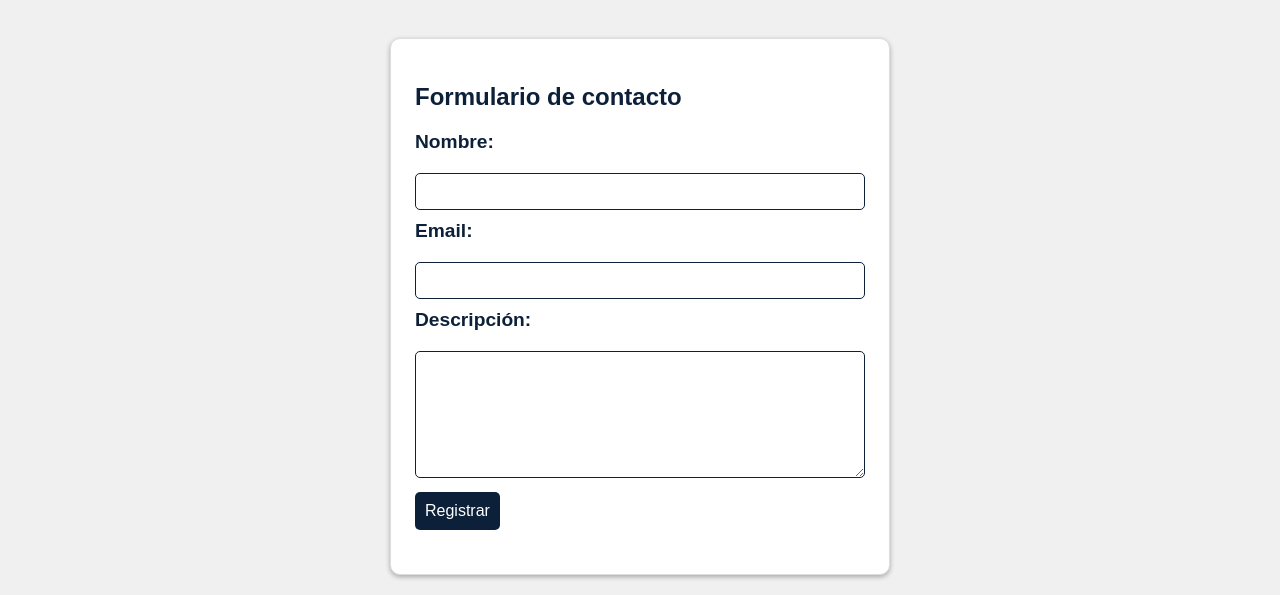
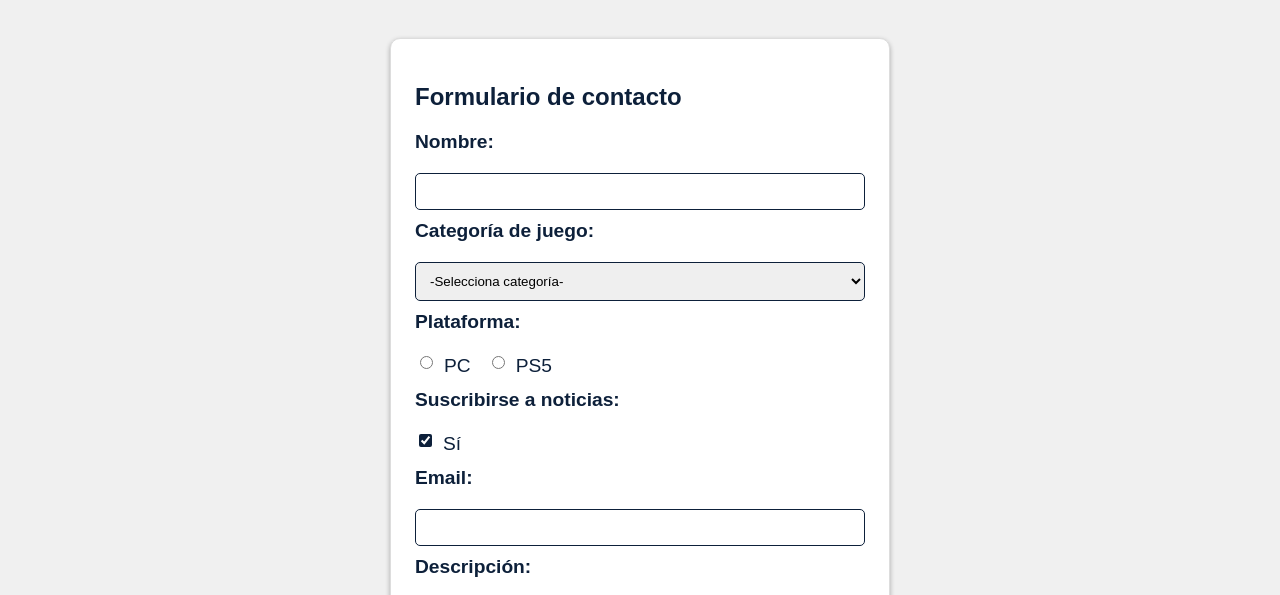
Before and after one commit to Haru-jzmPRG/LMSGI, a plain HTML site: page tema2/gamezone/pages/contacto.html in a window 1280 px wide. Shown: the part 138-733 px from the top of the page. Drawn offline with Linux system fonts and the light colour scheme.

Commit message:
estilo formulario contacto

```diff
--- a/tema2/gamezone/css/estilos.css
+++ b/tema2/gamezone/css/estilos.css
@@ -204,7 +204,27 @@ form[name=contact] label{
     margin-bottom: 20px;
 }
 
+form[name=contact] select {
+    padding: 10px;
+    border: 1px solid #0D203A;
+    border-radius: 5px;
+    margin-bottom: 10px;
+    height: auto;
+    width: 100%;
+}
+
 form[name=contact] input{
+    padding: 10px;
+    border: 1px solid #0D203A;
+    border-radius: 5px;
+    margin-bottom: 10px;
+    height: auto;
+    width: 100%;
+}
+
+form[name=contact] .checkbox input{
+    display: flex;
+    flex-direction: row;
     padding: 10px;
     border: 1px solid #0D203A;
     border-radius: 5px;
@@ -222,7 +242,7 @@ form[name=contact] textarea{
     width: 100%;
 }
 
-form[name=contact] button{
+form[name=contact] .botones input{
     font-size: 1rem;
     background-color: #0D203A;
     color: #fff;
@@ -231,9 +251,36 @@ form[name=contact] button{
     border-radius: 5px;
 }
 
-form[name=contact] button:hover{
+form[name=contact] .botones input:hover{
     background-color: #4995ff;
     color: #0D203A;
+}
+
+/* --- Corrige alineación de radios y checkbox --- */
+.checkbox {
+    display: flex;
+    flex-direction: row;
+    align-items: center;
+    gap: 1rem;
+    margin-bottom: 10px;
+}
+
+/* Sobrescribe la regla anterior SOLO para los label dentro de .checkbox */
+form[name=contact] .checkbox label {
+    flex-direction: row !important;
+    align-items: center;
+    display: flex;
+    gap: 0.5rem;
+    margin: 0;
+    font-weight: normal;
+}
+
+.checkbox input[type="radio"],
+.checkbox input[type="checkbox"] {
+    accent-color: #0D203A; /* color corporativo */
+    width: 18px;
+    height: 18px;
+    cursor: pointer;
 }
 
 /* Formulario de registro */
--- a/tema2/gamezone/pages/contacto.html
+++ b/tema2/gamezone/pages/contacto.html
@@ -40,6 +40,27 @@
                 <label for="nombre">Nombre:</label>
                 <input type="text" name="name" id="nombre" required>
 
+                <!-- Lista desplegable -->
+                <label for="categoria">Categoría de juego:</label>
+                <select name="categoria" id="categoria">
+                    <option disabled selected>-Selecciona categoría-</option>
+                    <option value="rol">Rol</option>
+                    <option value="aventura">Aventura</option>
+                    <option value="deportes">Deportes</option>
+                </select>
+
+                <!-- Radio y checkbox -->
+                <label for="plataforma">Plataforma:</label>
+                <div class="checkbox">
+                    <label><input type="radio" name="plataforma" value="pc" required>PC</label>
+                    <label><input type="radio" name="plataforma" value="ps5">PS5</label>
+                </div>
+
+                <label for="suscripcion">Suscribirse a noticias:</label>
+                <div class="checkbox">
+                    <label><input type="checkbox" name="suscripcion" checked>Sí</label>
+                </div>
+
                 <!-- Campo de email -->
                 <label for="email">Email:</label>
                 <input type="email" name="email" id="email" required>
@@ -47,7 +68,12 @@
                 <!-- Campo de texto -->
                 <label for="description">Descripción:</label>
                 <textarea name="description" id="description" maxlength="1024" rows="7" cols="30" required></textarea>
-                <button type="submit">Registrar</button>
+
+                <!-- Botones -->
+                <div class="botones">
+                    <input type="submit" value="Contactar">
+                    <input type="reset" value="Limpiar formulario">
+                </div>
             </form>
         </section>
     </main>
```
